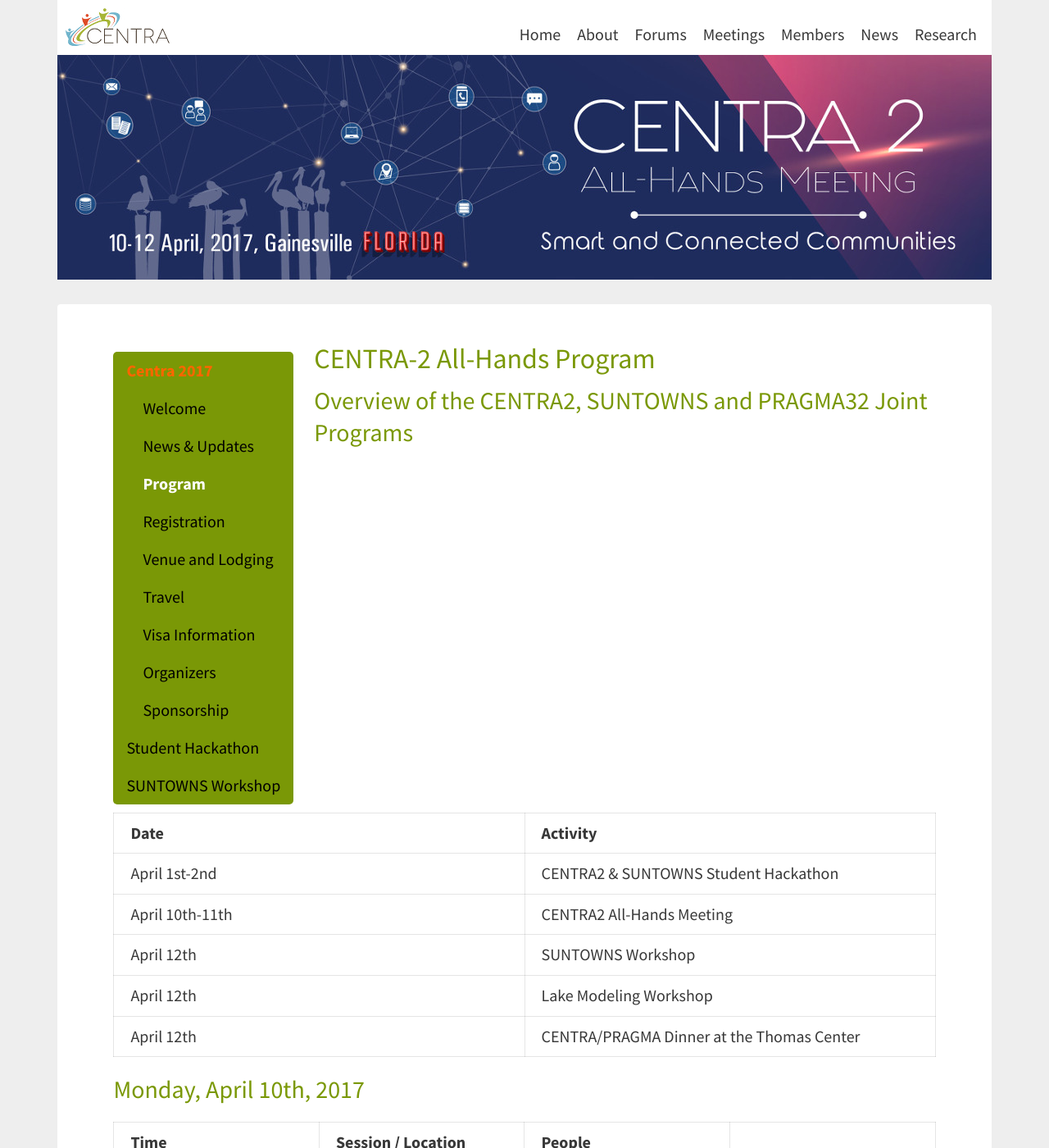
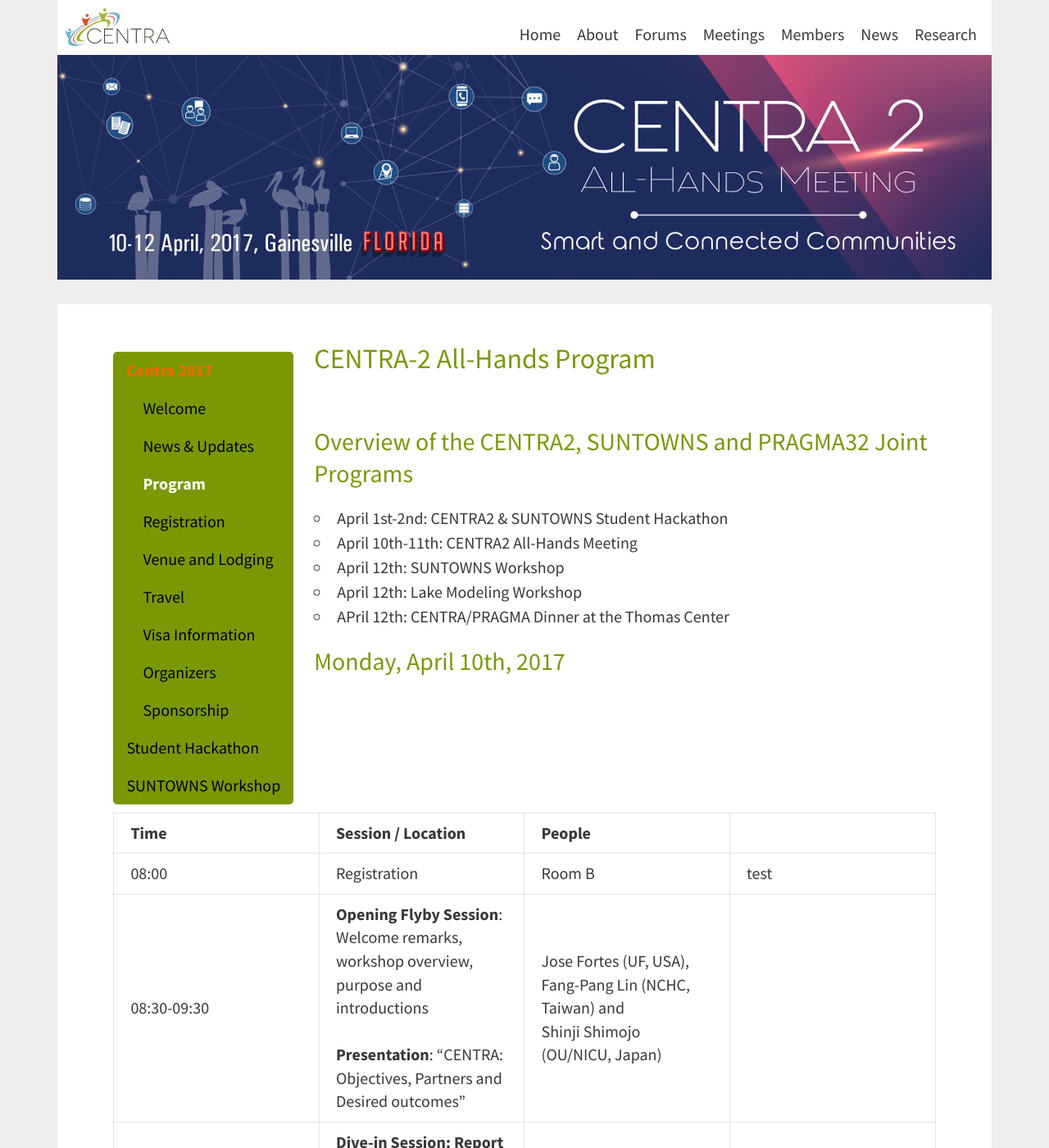
Before and after one commit to hmchou56/centra8, a Jekyll site: the page built from centra2/program.md, in a window 1280 px wide and 1400 px high. Shown: the whole window at 82% size. Built offline with Jekyll 4.4.1, drawn with Linux system fonts in a browser that asks for light colours; nearby versions of some CDN libraries.

Commit message:
changed the overview table to list

```diff
--- a/centra2/program.md
+++ b/centra2/program.md
@@ -8,36 +8,17 @@
 ---
 
 ## CENTRA-2 All-Hands Program
-
+<br />
 ### Overview of the CENTRA2, SUNTOWNS and PRAGMA32 Joint Programs
 
 <p>
-<table class="program32">
-  <tr>
-    <th>Date</th>
-    <th>Activity</th>
-  </tr>
-   <tr>
-    <td>April 1st-2nd</td>
-    <td>CENTRA2 & SUNTOWNS Student Hackathon</td>
-  </tr>
-  <tr>
-    <td>April 10th-11th</td>
-    <td>CENTRA2 All-Hands Meeting</td>
-  </tr>
-  <tr>
-    <td>April 12th</td>
-    <td>SUNTOWNS Workshop</td>
-  </tr>
-  <tr>
-    <td>April 12th</td>
-    <td>Lake Modeling Workshop</td>
-  </tr>
-  <tr>
-    <td>April 12th</td>
-    <td>CENTRA/PRAGMA Dinner at the Thomas Center</td>
-  </tr>
-</table>
+ <ul type="circle">
+  <li>April 1st-2nd: CENTRA2 & SUNTOWNS Student Hackathon</li>
+  <li>April 10th-11th: CENTRA2 All-Hands Meeting </li>
+  <li>April 12th: SUNTOWNS Workshop</li>
+  <li>April 12th: Lake Modeling Workshop</li>
+  <li>APril 12th: CENTRA/PRAGMA Dinner at the Thomas Center</li>
+ </ul>
 </p>
 
 ### Monday, April 10th, 2017
```
